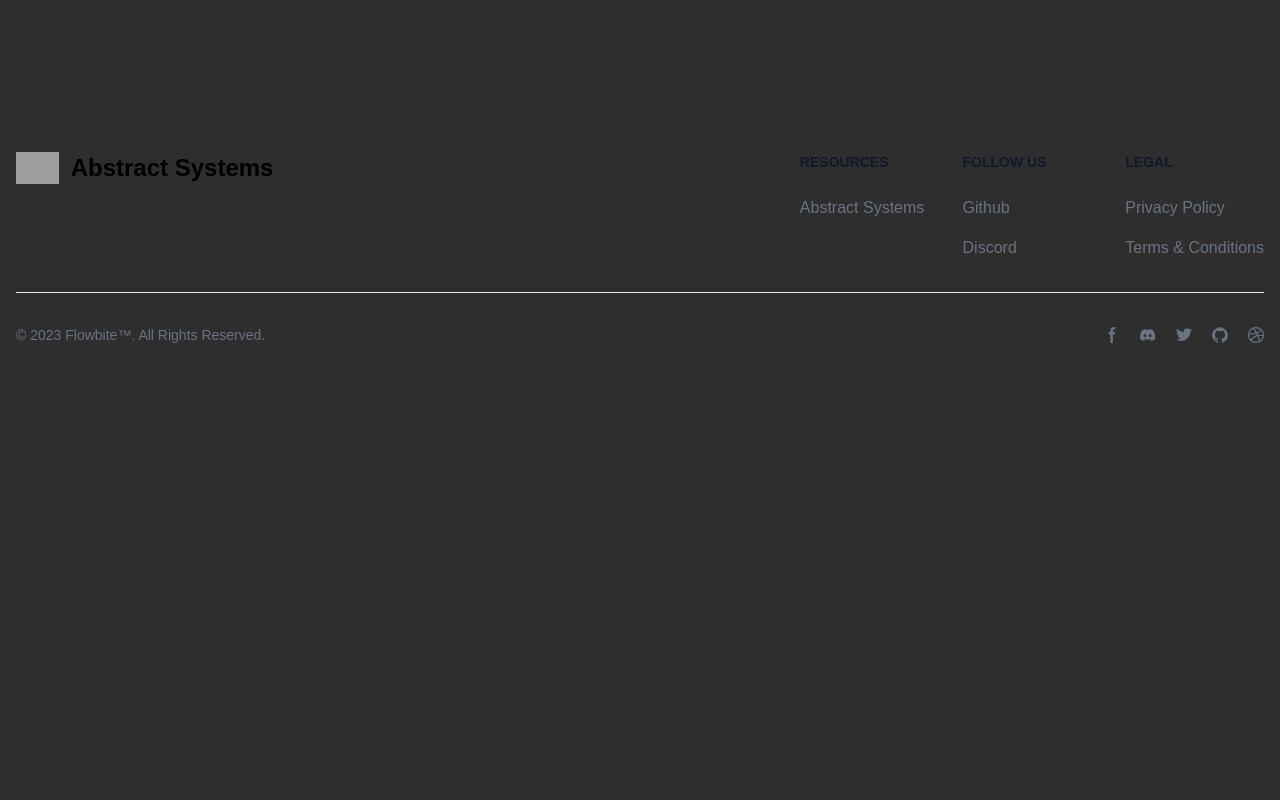
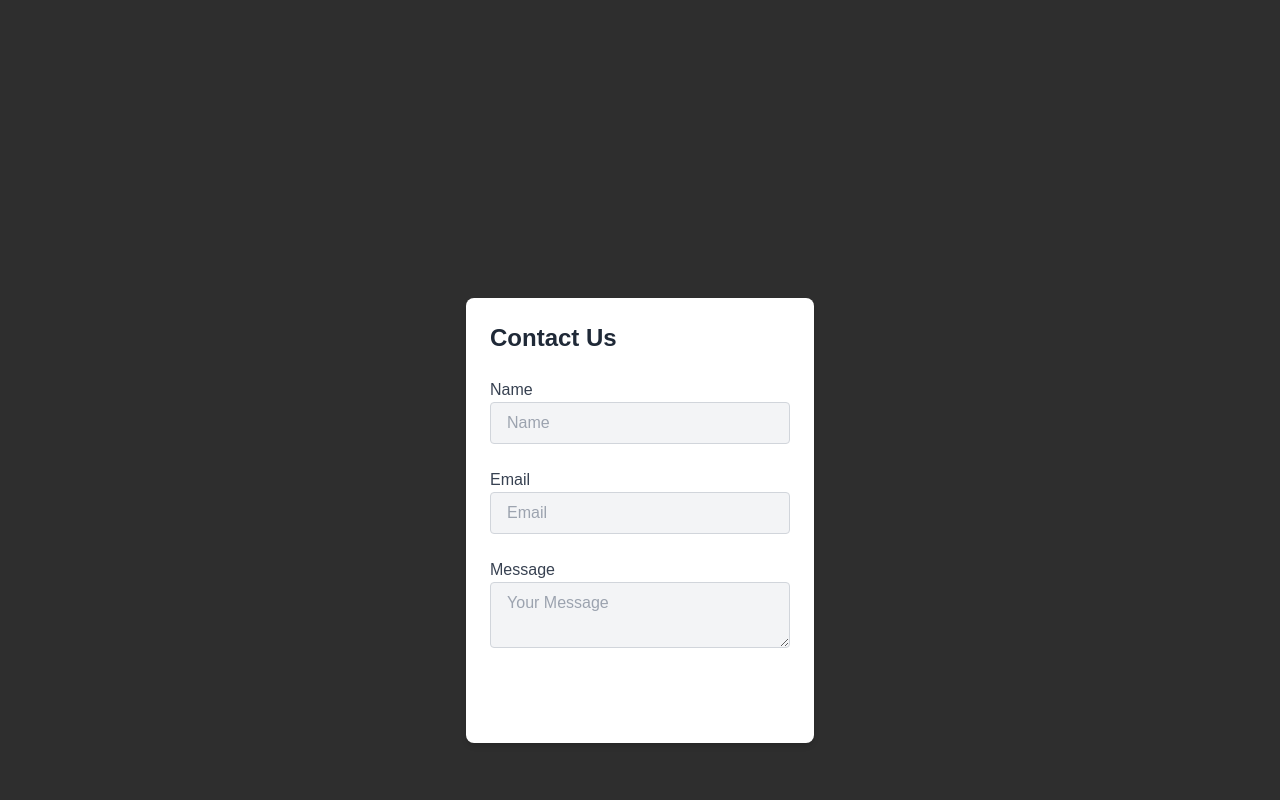
Before and after one commit to Abstract-Systems/AbstractSystems, a Next.js app in the folder abstractsystems/: page / in a window 1280 px wide. Shown: the part 680-1480 px from the top of the page. Before the commit the page ends 1057 px from the top, so only its background shows below. Built offline with nearby package versions, Linux system fonts and the light colour scheme; grey boxes are pictures that could not be loaded.

Commit message:
commiting Contact Form code

```diff
--- a/abstractsystems/app/layout.js
+++ b/abstractsystems/app/layout.js
@@ -4,6 +4,7 @@ import HeroSection from '@components/HeroSection'
 import Head from 'next/head'
 import Link from 'next/link'
 import Footer from '@components/Footer'
+import ContactForm from '@components/ContactForm'
 
 
 export const metadata = {
@@ -28,6 +29,7 @@ export default function RootLayout({ children }) {
         <Nav/>
         <HeroSection/>
         {children}
+        <ContactForm/>
         </div>
         <Footer/>
       </body>
--- /dev/null
+++ b/abstractsystems/components/ContactForm.jsx
@@ -0,0 +1,41 @@
+import React from 'react';
+
+const ContactForm = () => {
+  return (
+    <div className="flex items-center justify-center h-screen">
+      <form className="w-100 bg-white rounded-lg shadow-md p-6 space-y-6">
+        <h2 className="text-2xl font-semibold text-gray-800">Contact Us</h2>
+        <div>
+          <label className="text-gray-700 font-medium">Name</label>
+          <input
+            className="w-full py-2 px-4 bg-gray-100 text-gray-800 border border-gray-300 rounded focus:outline-none focus:border-primary"
+            type="text"
+            placeholder="Name"
+          />
+        </div>
+        <div>
+          <label className="text-gray-700 font-medium">Email</label>
+          <input
+            className="w-full py-2 px-4 bg-gray-100 text-gray-800 border border-gray-300 rounded focus:outline-none focus:border-primary"
+            type="email"
+            placeholder="Email"
+          />
+        </div>
+        <div>
+          <label className="text-gray-700 font-medium">Message</label>
+          <textarea
+            className="w-full py-2 px-4 bg-gray-100 text-gray-800 border border-gray-300 rounded focus:outline-none focus:border-primary"
+            placeholder="Your Message"
+          />
+        </div>
+        <div>
+          <button className="w-full py-2 px-4 bg-primary text-white font-medium rounded hover:bg-primary-dark focus:outline-none focus:bg-primary-dark">
+            Submit
+          </button>
+        </div>
+      </form>
+    </div>
+  );
+};
+
+export default ContactForm;
```
